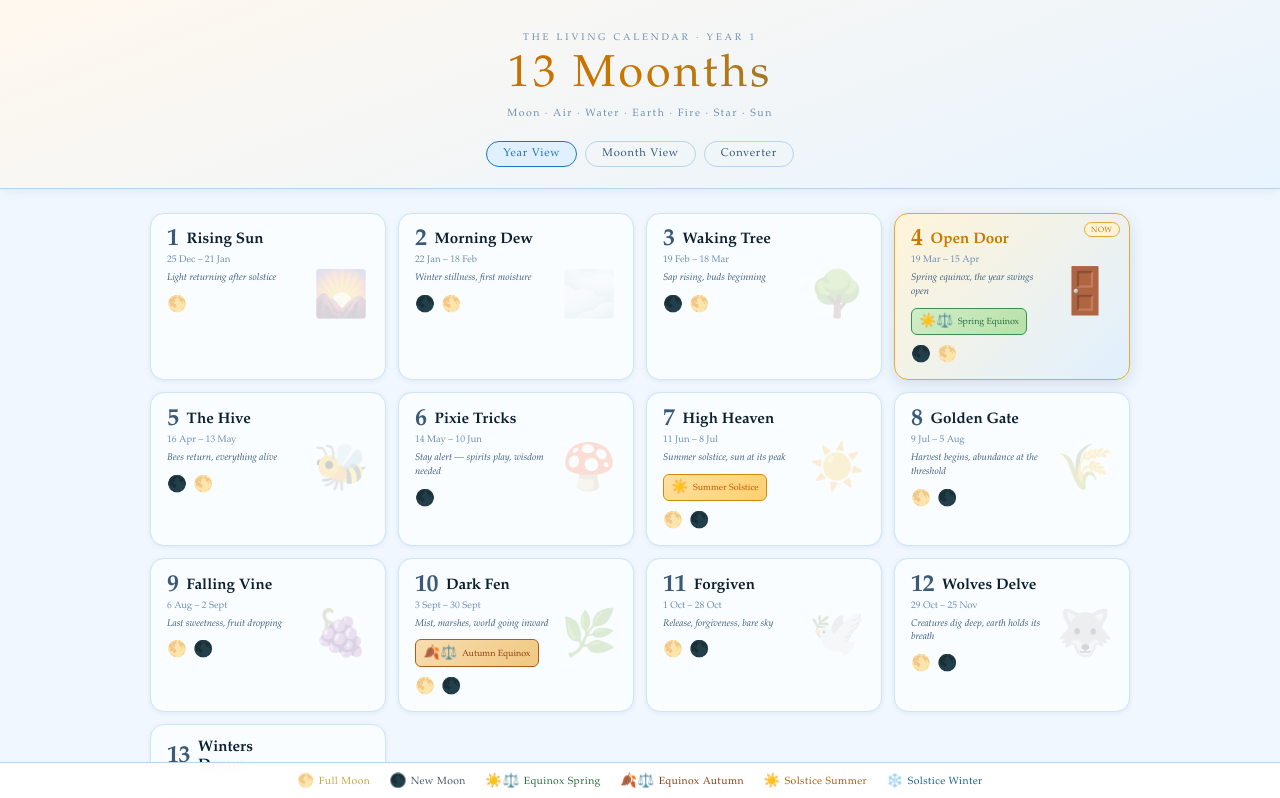
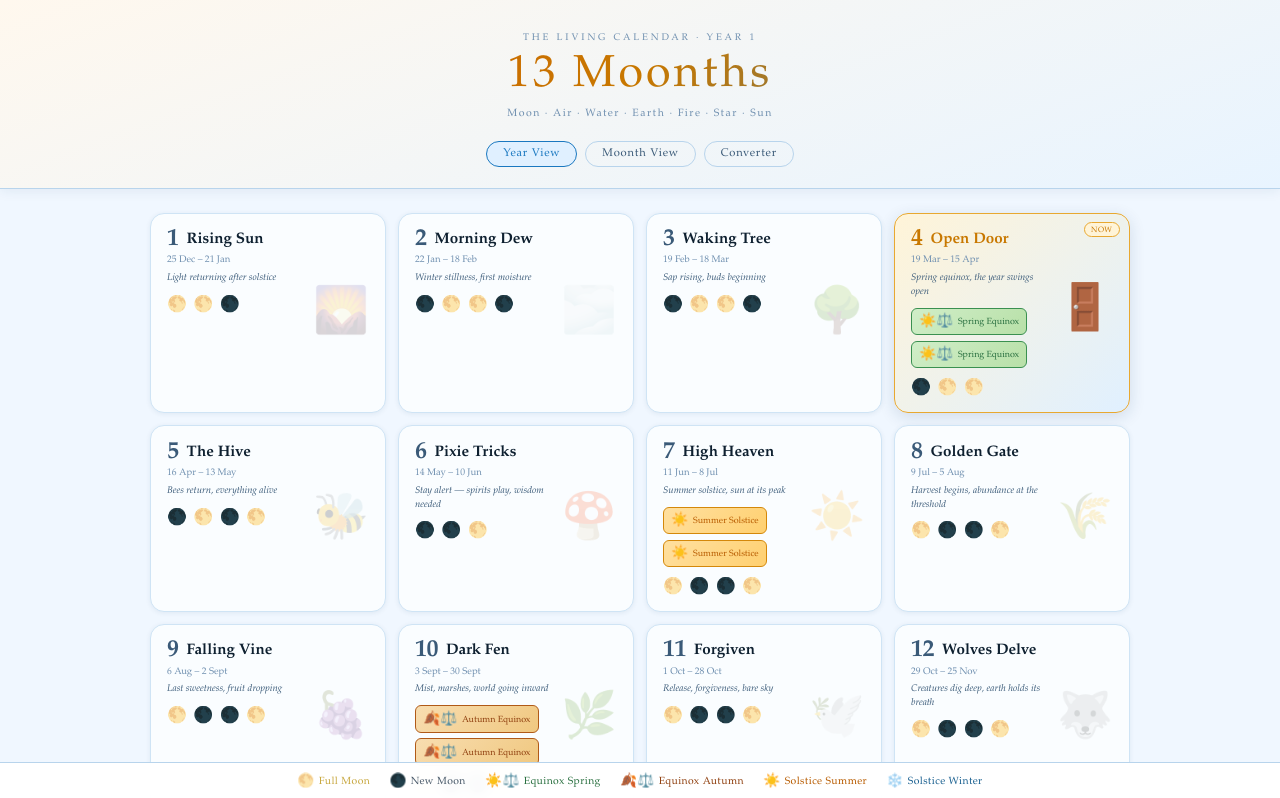
Before and after one commit to AeonReon/13-moonths, a React (Vite) app: page / in a window 1280 px wide. Shown: the top 798 px of the page. Built offline with nearby package versions, Linux system fonts and the light colour scheme.

Commit message:
Add 2026 astronomical events (current year)
Previous data only covered 2025. Since the current year is 2026, added
all 2026 full moons, new moons, equinoxes and solstices. Kept 2025 data
for calendar year 1 historical view.

https://claude.ai/code/session_01WKcFDMBQDWy6CLUoRUgVGU

```diff
--- a/src/App.jsx
+++ b/src/App.jsx
@@ -51,6 +51,7 @@ function gregorianToCalendar(date) {
 }
 
 const ASTRO_EVENTS = [
+  // ── 2025 (calendar year 1) ──────────────────────────────────────────────────
   { date:new Date(2025,0,13),  type:"full_moon",       label:"Full Moon" },
   { date:new Date(2025,0,29),  type:"new_moon",        label:"New Moon"  },
   { date:new Date(2025,1,12),  type:"full_moon",       label:"Full Moon" },
@@ -79,6 +80,36 @@ const ASTRO_EVENTS = [
   { date:new Date(2025,11,4),  type:"full_moon",       label:"Full Moon" },
   { date:new Date(2025,11,20), type:"new_moon",        label:"New Moon"  },
   { date:new Date(2025,11,21), type:"solstice_winter", label:"Winter Solstice" },
+  // ── 2026 (calendar year 2) ──────────────────────────────────────────────────
+  { date:new Date(2026,0,3),   type:"full_moon",       label:"Full Moon" },
+  { date:new Date(2026,0,18),  type:"new_moon",        label:"New Moon"  },
+  { date:new Date(2026,1,1),   type:"full_moon",       label:"Full Moon" },
+  { date:new Date(2026,1,17),  type:"new_moon",        label:"New Moon"  },
+  { date:new Date(2026,2,3),   type:"full_moon",       label:"Full Moon" },
+  { date:new Date(2026,2,18),  type:"new_moon",        label:"New Moon"  },
+  { date:new Date(2026,2,20),  type:"equinox_spring",  label:"Spring Equinox" },
+  { date:new Date(2026,3,1),   type:"full_moon",       label:"Full Moon" },
+  { date:new Date(2026,3,17),  type:"new_moon",        label:"New Moon"  },
+  { date:new Date(2026,4,1),   type:"full_moon",       label:"Full Moon" },
+  { date:new Date(2026,4,16),  type:"new_moon",        label:"New Moon"  },
+  { date:new Date(2026,4,31),  type:"full_moon",       label:"Full Moon" },
+  { date:new Date(2026,5,14),  type:"new_moon",        label:"New Moon"  },
+  { date:new Date(2026,5,21),  type:"solstice_summer", label:"Summer Solstice" },
+  { date:new Date(2026,5,29),  type:"full_moon",       label:"Full Moon" },
+  { date:new Date(2026,6,14),  type:"new_moon",        label:"New Moon"  },
+  { date:new Date(2026,6,29),  type:"full_moon",       label:"Full Moon" },
+  { date:new Date(2026,7,12),  type:"new_moon",        label:"New Moon"  },
+  { date:new Date(2026,7,27),  type:"full_moon",       label:"Full Moon" },
+  { date:new Date(2026,8,11),  type:"new_moon",        label:"New Moon"  },
+  { date:new Date(2026,8,22),  type:"equinox_autumn",  label:"Autumn Equinox" },
+  { date:new Date(2026,8,26),  type:"full_moon",       label:"Full Moon" },
+  { date:new Date(2026,9,11),  type:"new_moon",        label:"New Moon"  },
+  { date:new Date(2026,9,25),  type:"full_moon",       label:"Full Moon" },
+  { date:new Date(2026,10,9),  type:"new_moon",        label:"New Moon"  },
+  { date:new Date(2026,10,24), type:"full_moon",       label:"Full Moon" },
+  { date:new Date(2026,11,9),  type:"new_moon",        label:"New Moon"  },
+  { date:new Date(2026,11,21), type:"solstice_winter", label:"Winter Solstice" },
+  { date:new Date(2026,11,24), type:"full_moon",       label:"Full Moon" },
 ];
 
 const ASTRO_ICONS  = { full_moon:"🌕", new_moon:"🌑", equinox_spring:"☀️⚖️", equinox_autumn:"🍂⚖️", solstice_summer:"☀️", solstice_winter:"❄️" };
```
